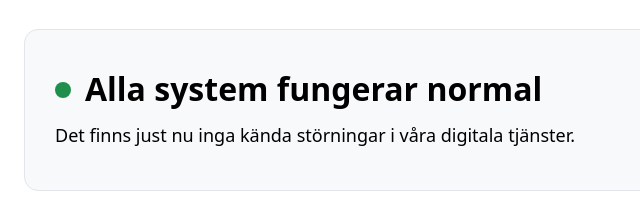
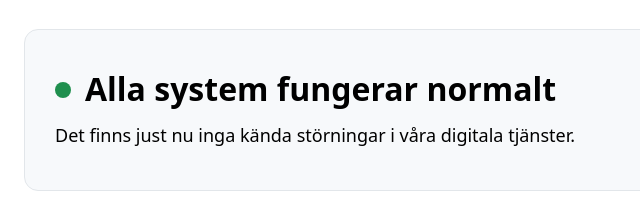
Before and after one commit to happiness/status.mtfa.se, a plain HTML site: page index.html in a window 1280 px wide. Shown: the part 287-503 px from the top of the page, 176-816 px from the left. Drawn offline with Linux system fonts and the light colour scheme.

Commit message:
Fix typo

```diff
--- a/index.html
+++ b/index.html
@@ -146,7 +146,7 @@
       <section class="card" aria-labelledby="status-green">
         <div class="status-row" role="status">
           <span class="dot green" aria-hidden="true"></span>
-          <h1 id="status-green">Alla system fungerar normal</h1>
+          <h1 id="status-green">Alla system fungerar normalt</h1>
         </div>
         <p>Det finns just nu inga kända störningar i våra digitala tjänster.</p>
       </section>
```
